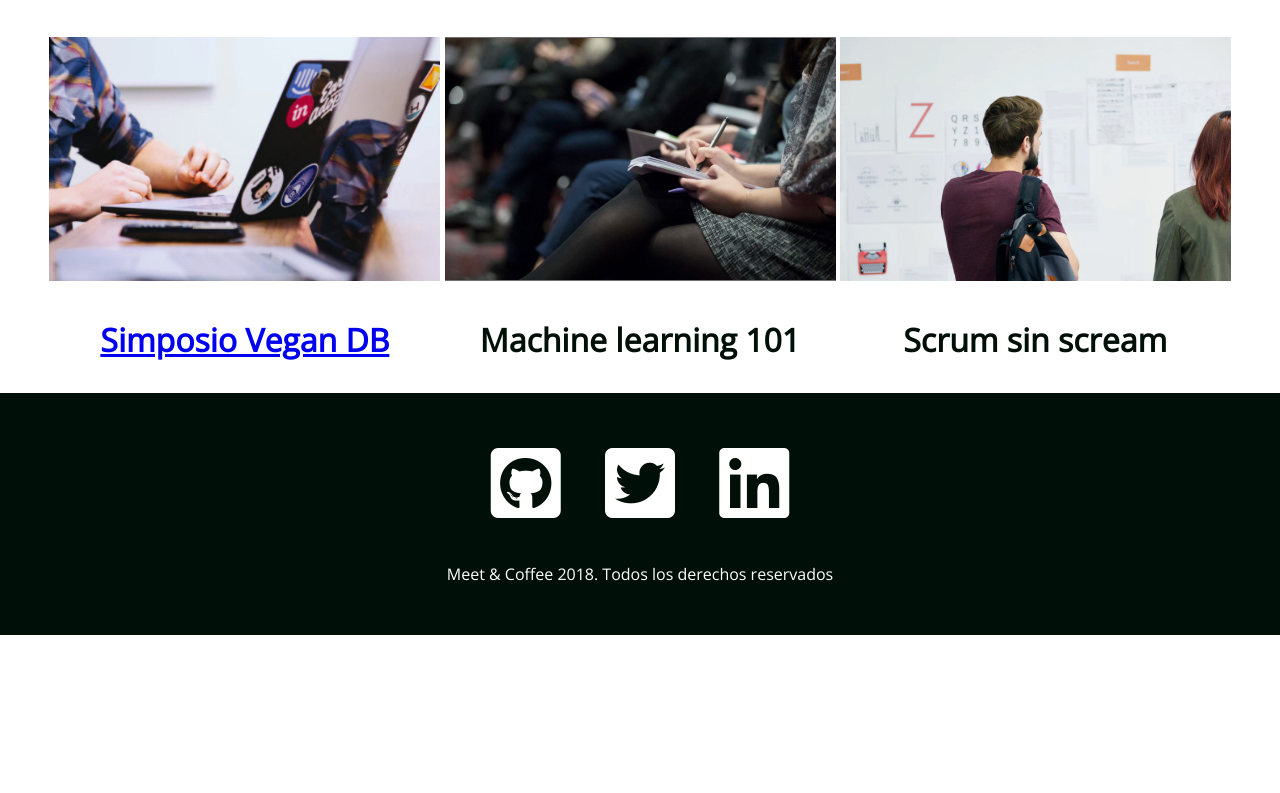
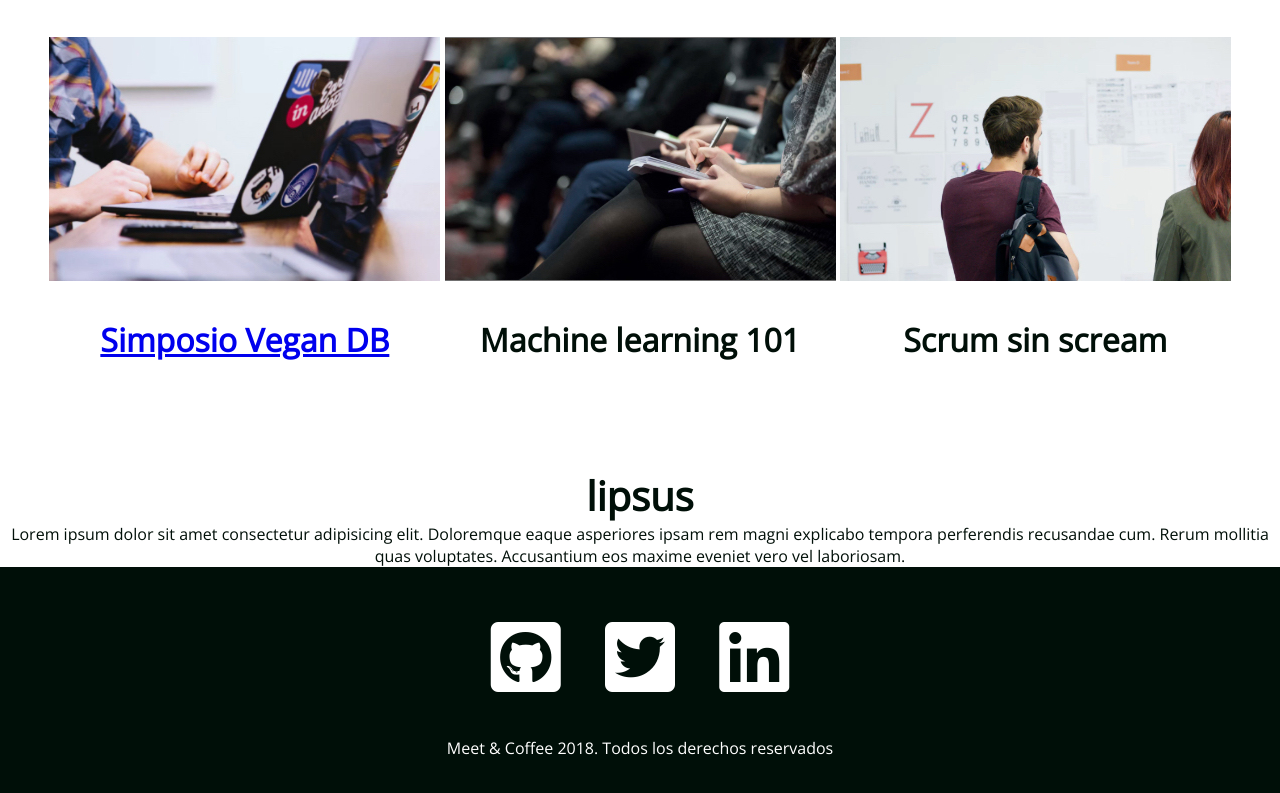
Before and after one commit to Nvalenzuelay/meet-coffee, a plain HTML site: page Index.html in a window 1280 px wide. Shown: the part 1496-2289 px from the top of the page. Before the commit the page ends 2131 px from the top, so only its background shows below. Drawn offline with nearby package versions, Linux system fonts and the light colour scheme.

Commit message:
added new text to the index of meet&coffee

```diff
--- a/Index.html
+++ b/Index.html
@@ -85,6 +85,11 @@
 
     </section>
 
+    <section>
+      <h2>lipsus</h2>
+      <p>Lorem ipsum dolor sit amet consectetur adipisicing elit. Doloremque eaque asperiores ipsam rem magni explicabo tempora perferendis recusandae cum. Rerum mollitia quas voluptates. Accusantium eos maxime eveniet vero vel laboriosam.</p>
+    </section>
+
     <footer id="contacto" class="oscuro">
       <a href="#"><i class="fab fa-github-square fa-5x"></i></a>
       <a href="#"><i class="fab fa-twitter-square fa-5x"></i></a>
```
